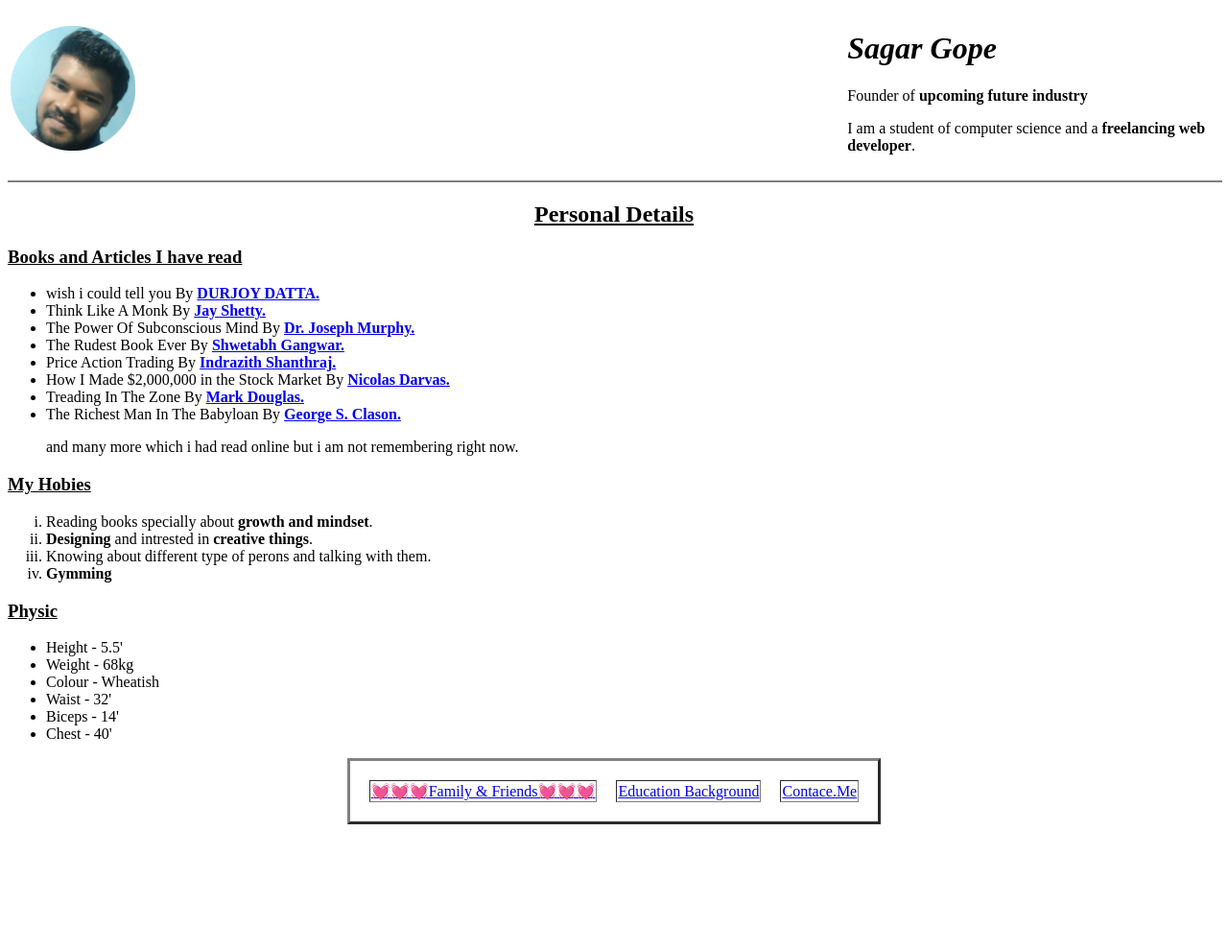
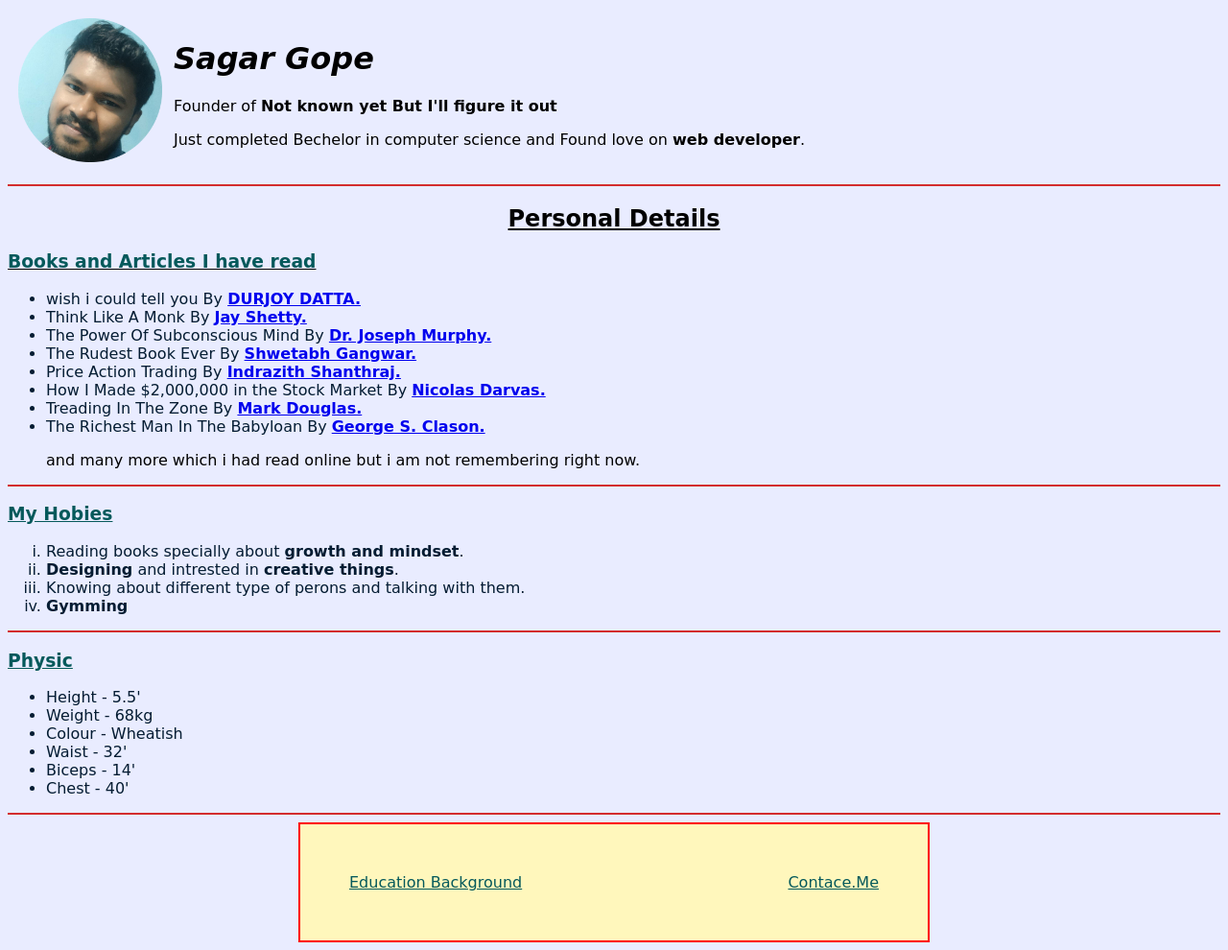
Before and after one commit to sagargope/Personal_Site, a plain HTML site: page index.html in a window 1280 px wide. Shown: the whole page at 96% size. Before the commit the page ends 867 px from the top, so only its background shows below. Drawn offline with Linux system fonts and the light colour scheme.

Commit message:
Update index.html

```diff
--- a/index.html
+++ b/index.html
@@ -3,25 +3,44 @@
 
 <head>
   <meta charset="utf-8">
+  <meta name="viewport" content="width=device-width, initial-scale=1.0">
   <title> 💓😉sagar's personal_site</title>
+  <style>
+  body{
+background-color: #E9ECFF;
+  }
+  li{
+    color:#041C32;
+  }
+  hr{
+    border: solid 1px #D32D2D;
+  }
+  *{
+    font-family: cursive;
+  }
+  h3{
+    color:#05595B;
+  }
+
+  </style>
 </head>
 
 <body>
-  <table>
+  <table cellspacing="10px">
     <tr>
-      <td><img src="sagar.png" width="15%" height="15%" alt="sagar profile picture"></td>
+      <td><img src="sagar.png" width="150px" height="150px" alt="sagar profile picture"></td>
       <td>
         <h1><em><strong>Sagar Gope</strong></em></h1>
-        <p>Founder of <strong>upcoming future industry</strong></p>
-        <p>I am a student of computer science and a <strong>freelancing web developer</strong>.</p>
+        <p>Founder of <strong>Not known yet But I'll figure it out</strong></p>
+        <p>Just completed Bechelor in computer science and Found love on <strong> web developer</strong>.</p>
       </td>
     </tr>
   </table>
 
-  <hr size="2" noshade="" width="100%">
+  <hr>
   <u text-decoration="wavy underline">
     <center>
-      <h2>Personal Details</h2s>
+      <h2>Personal Details</h2>
     </center>
     <h3>Books and Articles I have read</h3>
   </u>
@@ -36,6 +55,7 @@
     <li>The Richest Man In The Babyloan By <strong><a href="https://en.wikipedia.org/wiki/George_Samuel_Clason">George S. Clason.</a></strong></li>
     <p>and many more which i had read online but i am not remembering right now.</p>
   </ul>
+  <hr>
   <h3> <u>My Hobies</u></h3>
   <ol start type="i">
     <li>Reading books specially about <strong>growth and mindset</strong>.</li>
@@ -43,7 +63,9 @@
     <li>Knowing about different type of perons and talking with them.</li>
     <li><strong>Gymming</strong></li>
 
+
   </ol>
+  <hr>
   <h3><u>Physic</u></h3>
   <ul>
     <li> Height - 5.5'</li>
@@ -53,11 +75,12 @@
     <li> Biceps - 14' </li>
     <li> Chest - 40'</li>
   </ul>
-  <table cellspacing="20"  height="30"border="3" cellpading="10" align ="center">
-    <tr>
-      <td><a href="family.html">💓💓💓Family & Friends💓💓💓</a></td>
-      <td align="right"><a href="Education.html">Education Background</a></td>
-      <td><a href="Contact.html">Contace.Me</a></td>
+  <hr>
+  <table cellspacing="50px"   align ="center"style="border:solid 2px red;background-color:#FFF7BC;" >
+    <tr >
+      <!-- <td width="300px" height="10px" font="black"><a href="family.html" style="color:#05595B;">💓💓💓Family & Friends💓💓💓</a></td> -->
+      <td align="left" width="250px" height="10px"><a href="Education.html"style="color:#05595B;">Education Background</a></td>
+      <td width="250px" height="10px" align="right"><a href="Contact.html"style="color:#05595B;">Contace.Me</a></td>
     </tr>
   </table>
 
```
